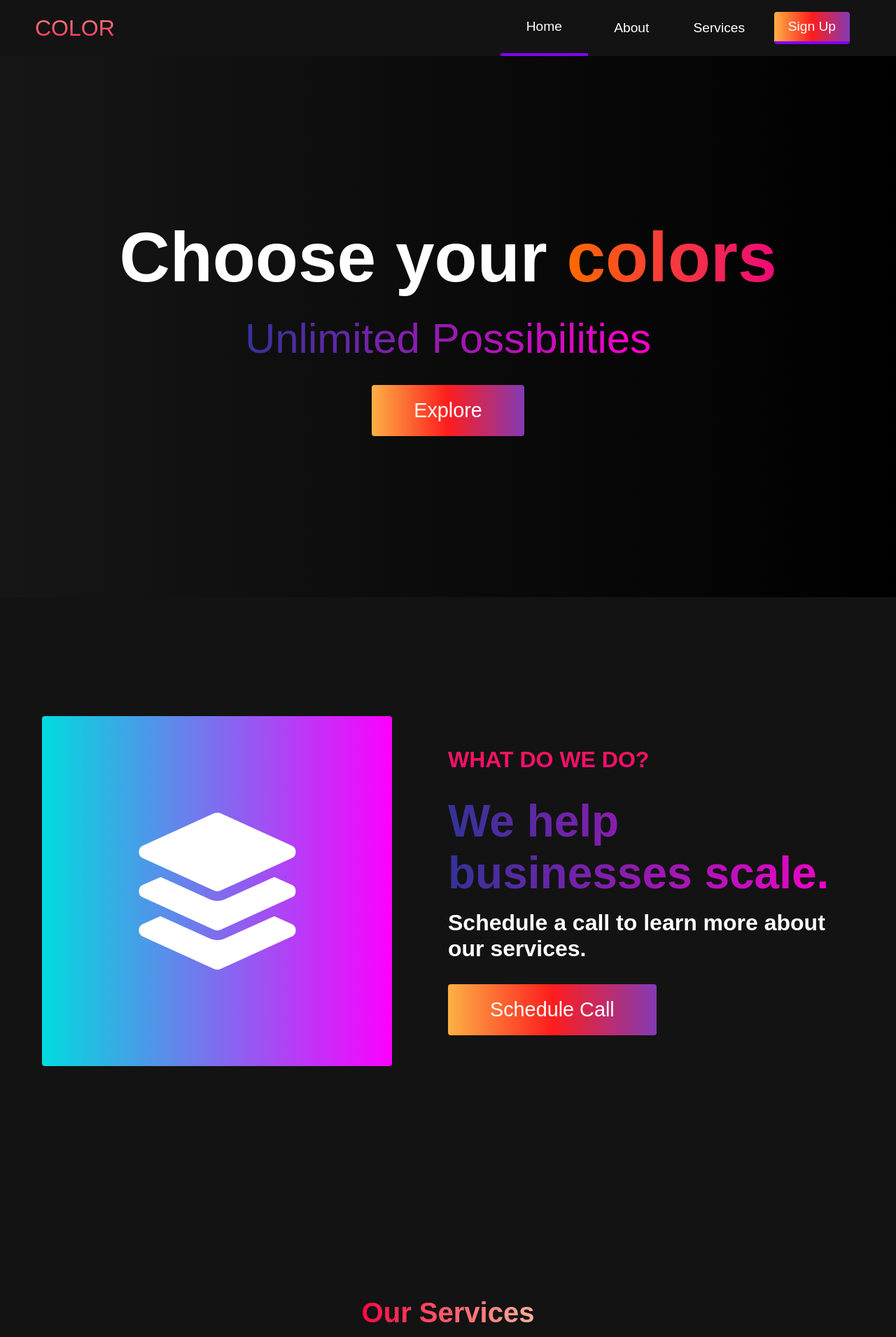
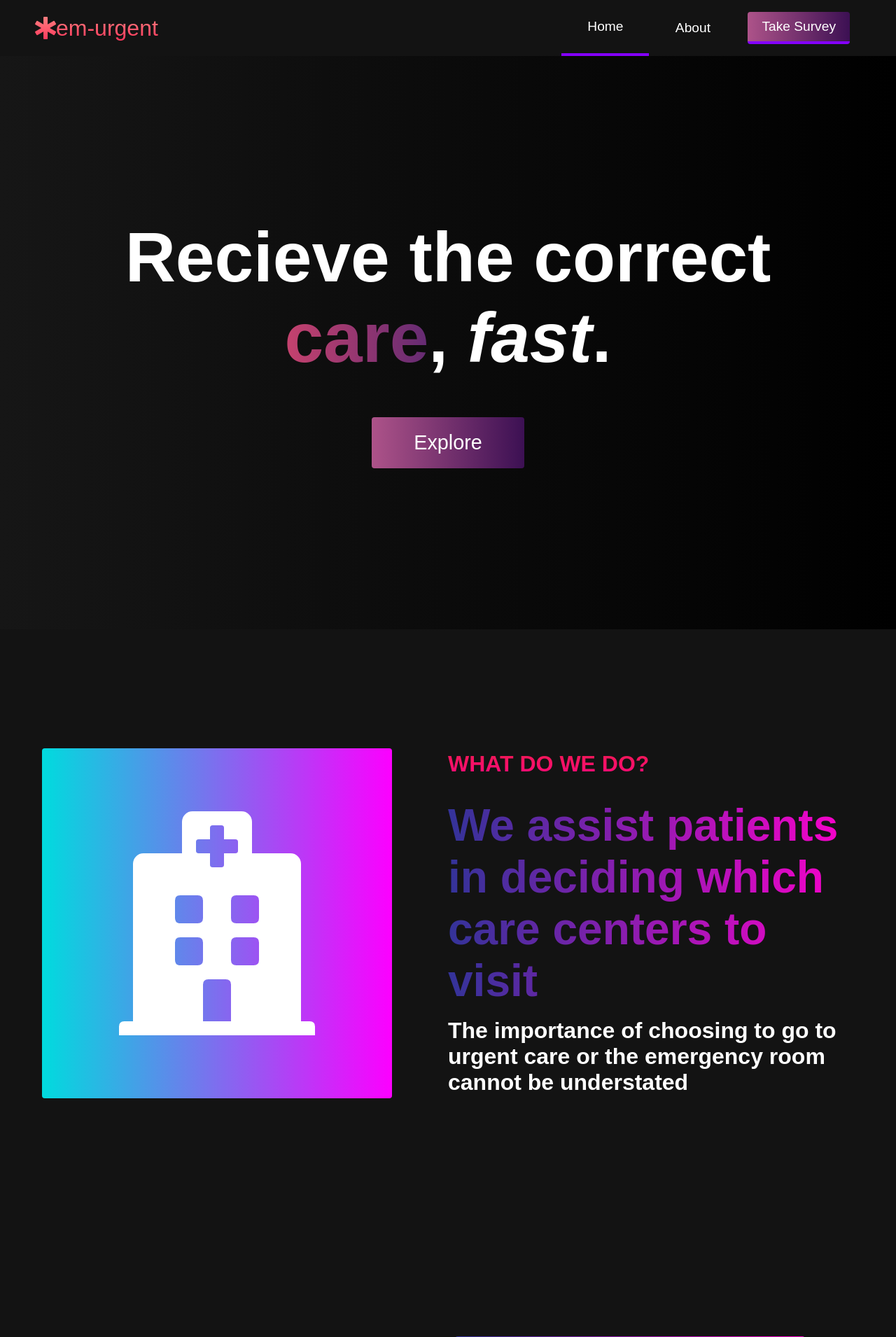
Before and after one commit to ruuffian/em-urgent, a PHP site: page / in a window 1280 px wide. Shown: the top 1910 px of the page at 70% size. Run offline with PHP 8.4, Linux system fonts and the light colour scheme.

Commit message:
functional text added, services page removed, moved from php to nodejs- ready to start working on adding more pages of html and eventually a rules engine

```diff
--- a/public/index.html
+++ b/public/index.html
@@ -3,7 +3,7 @@
   <head>
     <meta charset="UTF-8" />
     <meta name="viewport" content="width=device-width, initial-scale=1.0" />
-    <title>Test Website</title>
+    <title>em-urgent Portal</title>
     <link rel="stylesheet" href="styling/main.css" />
     <link
       rel="stylesheet"
@@ -13,12 +13,15 @@
     />
   </head>
   <body>
-
     <!-- Navigation Bar -->
 
     <nav class="navbar">
       <div class="navbar__container">
-        <a href="#home" id="navbar__logo">COLOR</a>
+        <a href="#home" id="navbar__logo"
+          ><i class="fas fa-star-of-life"></i>
+
+          em-urgent</a
+        >
         <div class="navbar__toggle" id="mobile-menu">
           <span class="bar"></span>
           <span class="bar"></span>
@@ -31,13 +34,13 @@
           <li class="navbar__item">
             <a href="#about" class="navbar__links" id="about-page">About</a>
           </li>
-          <li class="navbar__item">
+          <!-- <li class="navbar__item">
             <a href="#services" class="navbar__links" id="services-page"
               >Services</a
             >
-          </li>
+          </li> -->
           <li class="navbar__btn">
-            <a href="#sign-up" class="button" id="signup">Sign Up</a>
+            <a href="#survey" class="button" id="survey">Take Survey</a>
           </li>
         </ul>
       </div>
@@ -47,8 +50,10 @@
 
     <div class="hero" id="home">
       <div class="hero__container">
-        <h1 class="hero__heading">Choose your <span>colors</span></h1>
-        <p class="hero__description">Unlimited Possibilities</p>
+        <h1 class="hero__heading">
+          Recieve the correct <span>care</span>, <em>fast</em>.
+        </h1>
+        <p class="hero__description"></p>
         <button class="main__btn"><a href="#">Explore</a></button>
       </div>
     </div>
@@ -58,20 +63,23 @@
     <div class="main" id="about">
       <div class="main__container">
         <div class="main__img--container">
-          <div class="main__img--card"><i class="fas fa-layer-group"></i></div>
+          <div class="main__img--card"><i class="fas fa-hospital"></i></div>
         </div>
         <div class="main__content">
           <h1>What do we do?</h1>
-          <h2>We help businesses scale.</h2>
-          <p>Schedule a call to learn more about our services.</p>
-          <button class="main__btn"><a href="#">Schedule Call</a></button>
+          <h2>We assist patients in deciding which care centers to visit</h2>
+          <p>
+            The importance of choosing to go to urgent care or the emergency
+            room cannot be understated
+          </p>
+          <!-- <button class="main__btn"><a href="#"></a></button> -->
         </div>
       </div>
     </div>
 
     <!-- Services Section -->
 
-    <div class="services" id="services">
+    <!-- <div class="services" id="services">
       <h1>Our Services</h1>
       <div class="services__wrapper">
         <div class="services__card">
@@ -95,17 +103,17 @@
           <div class="services__btn"><button>Get Started</button></div>
         </div>
       </div>
-    </div>
+    </div> -->
 
-    <!-- Sign-Up Section -->
+    <!-- Survey Section -->
 
-    <div class="main" id="sign-up">
+    <div class="main" id="survey">
       <div class="main__container">
         <div class="main__content">
-          <h1>Join Our Team</h1>
-          <h2>Sign Up Today</h2>
-          <p>See what makes us different</p>
-          <button class="main__btn"><a href="#">Sign Up</a></button>
+          <h1>Get the correct care</h1>
+          <h2>Seek Help Now</h2>
+          <p></p>
+          <button class="main__btn"><a href="#">Take Survey</a></button>
         </div>
         <div class="main__img--container">
           <div class="main__img--card" id="card-2">
@@ -122,41 +130,40 @@
         <div class="footer__link--wrapper">
           <div class="footer__link--items">
             <h2>About Us</h2>
-            <a href="/sign-up">How It Works</a>
-            <a href="/sign-up">Testimonials</a>
-            <a href="/sign-up">Careers</a>
-            <a href="/sign-up">Terms of Service</a>
+            <a href="/staff">Our Staff</a>
+            <a href="/mission">Our Mission</a>
+            <a href="/contact">Contact Us</a>
           </div>
-          <div class="footer__link--items">
-            <h2>Contact Us</h2>
-            <a href="/">Contact</a>
-            <a href="/">Support</a>
-            <a href="/">Destinations</a>
-          </div>
+          <!-- <div class="footer__link--items">
+            <h2>The Problem at Hand</h2>
+            <a href="/">What We See</a>
+            <a href="/">What We Do</a>
+            <a href="/">Further Reading</a>
+          </div> -->
         </div>
         <div class="footer__link--wrapper">
           <div class="footer__link--items">
             <h2>Social Media</h2>
-            <a href="/facebook">Facebook</a>
-            <a href="/twitter">Twitter</a>
-            <a href="/instagram">Instagram</a>
-            <a href="/youtube">Youtube</a>
+            <a href="/view/facebook">Facebook</a>
+            <a href="/view/twitter">Twitter</a>
+            <a href="/view/instagram">Instagram</a>
+            <a href="/view/youtube">Youtube</a>
           </div>
-          <div class="footer__link--items">
+          <!-- <div class="footer__link--items">
             <h2>Videos</h2>
             <a href="/">Submit Videos</a>
             <a href="/">Ambassadors</a>
             <a href="/">Agency</a>
-          </div>
+          </div> -->
         </div>
       </div>
       <section class="social__media">
         <div class="social__media--wrap">
           <div class="footer__logo">
-            <a href="/" id="footer__logo">Jefferson Health Hack</a>
+            <a href="/" id="footer__logo">em-urgent</a>
           </div>
           <p class="website__rights">
-            © Jefferson Health Hack 2020. All rights reserved
+            © em-urgent 2020. All rights reserved
           </p>
           <div class="social__icons">
             <a href="/" class="social__icons--link" target="_blank"
--- a/public/main.js
+++ b/public/main.js
@@ -13,29 +13,33 @@ const highlightMenu = () => {
   const element = document.querySelector(".highlight");
   const homeMenu = document.querySelector("#home-page");
   const aboutMenu = document.querySelector("#about-page");
-  const servicesMenu = document.querySelector("#services-page");
-  const signupMenu = document.querySelector("#signup");
+  // const servicesMenu = document.querySelector("#services-page");
+  const surveyMenu = document.querySelector("#survey");
 
   let scroll = window.scrollY;
 
   if (window.innerWidth > 960) {
-    if (scroll < 600) {
+    if (scroll < 696) {
       homeMenu.classList.add("highlight");
       aboutMenu.classList.remove("highlight");
       return;
-    } else if (scroll < 1450) {
+    } else if (scroll < 1400) {
       homeMenu.classList.remove("highlight");
       aboutMenu.classList.add("highlight");
-      servicesMenu.classList.remove("highlight");
+      surveyMenu.classList.remove("highlight");
+      // servicesMenu.classList.remove("highlight");
       return;
-    } else if (scroll < 2473) {
+    }
+    // else if (scroll < 2473) {
+    //   aboutMenu.classList.remove("highlight");
+    //   signupMenu.classList.remove("highlight");
+    //   servicesMenu.classList.add("highlight");
+    //   return;
+    // }
+    else {
+      surveyMenu.classList.add("highlight");
       aboutMenu.classList.remove("highlight");
-      signupMenu.classList.remove("highlight");
-      servicesMenu.classList.add("highlight");
-      return;
-    } else {
-      signupMenu.classList.add("highlight");
-      servicesMenu.classList.remove("highlight");
+      // servicesMenu.classList.remove("highlight");
       return;
     }
   }
@@ -61,3 +65,7 @@ const hideMobileMenu = () => {
 
 menuLinks.addEventListener("click", hideMobileMenu);
 navLogo.addEventListener("click", hideMobileMenu);
+
+// Navigation Buttons
+
+// const
--- a/public/styling/main.css
+++ b/public/styling/main.css
@@ -85,11 +85,18 @@
   border: none;
   outline: none;
   border-radius: 4px;
-  /* gradient */
-  background: #833ab4;
-  background: -webkit-linear-gradient(to right, #fcb045, #fd1d1d, #833ab4);
-  background: linear-gradient(to right, #fcb045, #fd1d1d, #833ab4);
-  /* end gradient */
+  background: #ad5389; /* fallback for old browsers */
+  background: -webkit-linear-gradient(
+    to left,
+    #3c1053,
+    #ad5389
+  ); /* Chrome 10-25, Safari 5.1-6 */
+  background: linear-gradient(
+    to left,
+    #3c1053,
+    #ad5389
+  ); /* W3C, IE 10+/ Edge, Firefox 16+, Chrome 26+, Opera 12+, Safari 7+ */
+
   color: #fff;
   transition: all 0.3s ease;
 }
@@ -219,9 +226,17 @@
 }
 
 .hero__heading span {
-  background: #ee0979; /* fallback for old browsers */
-  background: -webkit-linear-gradient(to right, #ff6a00, #ee0979);
-  background: linear-gradient(to right, #ff6a00, #ee0979);
+  background: #642b73; /* fallback for old browsers */
+  background: -webkit-linear-gradient(
+    to right,
+    #c6426e,
+    #642b73
+  ); /* Chrome 10-25, Safari 5.1-6 */
+  background: linear-gradient(
+    to right,
+    #c6426e,
+    #642b73
+  ); /* W3C, IE 10+/ Edge, Firefox 16+, Chrome 26+, Opera 12+, Safari 7+ */
   background-size: 100%;
   background-clip: text;
   -webkit-background-clip: text;
@@ -323,11 +338,18 @@
 
 .main__btn {
   font-size: 1.8rem;
-  /* gradient */
-  background: #833ab4;
-  background: -webkit-linear-gradient(to right, #fcb045, #fd1d1d, #833ab4);
-  background: linear-gradient(to right, #fcb045, #fd1d1d, #833ab4);
-  /* end gradient */
+  background: #ad5389; /* fallback for old browsers */
+  background: -webkit-linear-gradient(
+    to left,
+    #3c1053,
+    #ad5389
+  ); /* Chrome 10-25, Safari 5.1-6 */
+  background: linear-gradient(
+    to left,
+    #3c1053,
+    #ad5389
+  ); /* W3C, IE 10+/ Edge, Firefox 16+, Chrome 26+, Opera 12+, Safari 7+ */
+
   padding: 20px 60px;
   border: none;
   border-radius: 4px;
@@ -382,9 +404,9 @@
   background-image: linear-gradient(to right, #00dbde 0%, #fc00ff 100%);
 }
 
-.fa-layer-group,
+.fa-hospital,
 .fa-users {
-  font-size: 14rem;
+  font-size: 20rem;
 }
 
 #card-2 {
```
